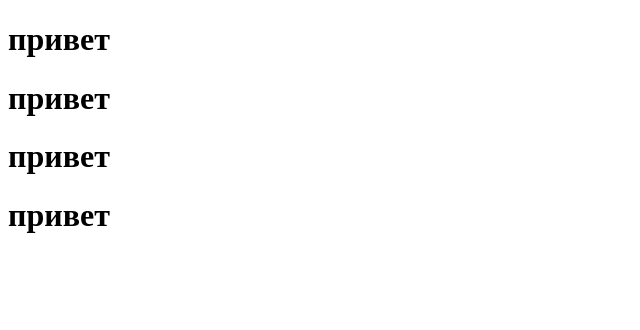
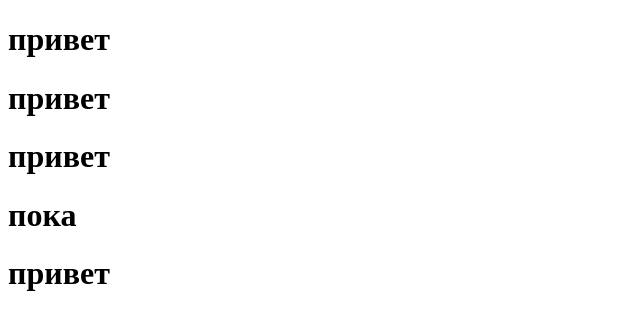
Before and after one commit to BelVarta/html, a plain HTML site: page index.html in a window 1280 px wide. Shown: the whole page, without its empty margins (0-640 px from the left). Drawn offline with Linux system fonts and the light colour scheme.

Commit message:
Update index.html

```diff
--- a/index.html
+++ b/index.html
@@ -9,7 +9,7 @@
     <h1>привет</h1>
     <h1>привет</h1>
     <h1>привет</h1>
-
+    <h1>пока</h1>
     <h1>привет</h1>
 </body>
 </html>
```
